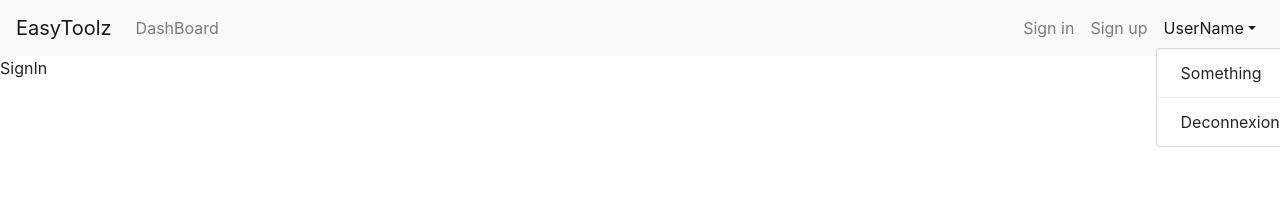
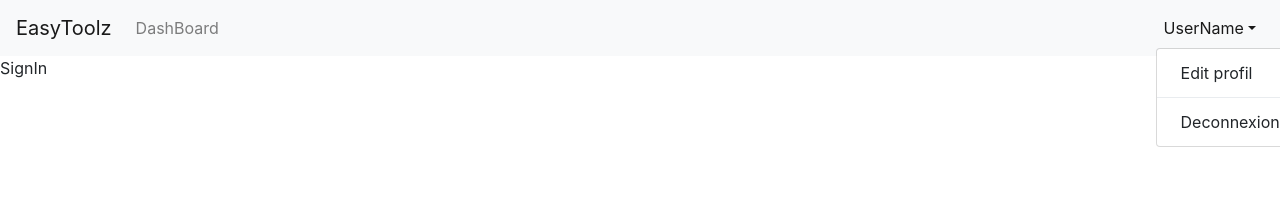
Before and after one commit to Double-i/HEIGVD-PRO-B-05, a React (Create React App) app in the folder Project/src/main/frontend/: page /SignIn in a window 1280 px wide. Both pictures are taken after a click on the button "UserName". Shown: the top 197 px of the page. Built offline with nearby package versions, Linux system fonts and the light colour scheme.

Commit message:
Added some logic (if the user is logged or not) in the navbar

```diff
--- a/Project/src/main/frontend/src/common/NavigationBar.js
+++ b/Project/src/main/frontend/src/common/NavigationBar.js
@@ -4,16 +4,38 @@ import {
     Switch,
     Route
 } from "react-router-dom";
-import { Button, Navbar, Nav, NavDropdown } from 'react-bootstrap';
+import {Navbar, Nav, NavDropdown } from 'react-bootstrap';
 
 import DashBoard from "../userDashboard/DashBoard";
 import Home from "../Home/Home";
 import SignIn from "../signIn/SignIn";
 import SignUp from "../signUp/SignUp";
 
+import SessionHelper from "./SessionHelper";
 
 class NavigationBar extends React.Component {
     render() {
+
+        let sessionHelper = new SessionHelper();
+        let signIn = null;
+        let signUp = null;
+        let dashboard = null;
+        let userDropDown = null;
+
+
+        if(sessionHelper.isUserLogged()) {
+            dashboard = <Nav.Link href="/DashBoard">DashBoard</Nav.Link>;
+            userDropDown =
+                <NavDropdown title="UserName" id="basic-nav-dropdown">
+                <NavDropdown.Item href="/EditProfil">Edit profil</NavDropdown.Item>
+                <NavDropdown.Divider />
+                <NavDropdown.Item href="/Disconnect">Deconnexion</NavDropdown.Item>
+                </NavDropdown>;
+        }else{
+            signIn = <Nav.Link href="/SignIn">Sign in</Nav.Link>;
+            signUp = <Nav.Link href="/SignUp">Sign up</Nav.Link>;
+        }
+
         return (
             <Router>
                 <Navbar bg="light" expand="lg">
@@ -21,19 +43,19 @@ class NavigationBar extends React.Component {
                     <Navbar.Toggle aria-controls="basic-navbar-nav" />
                     <Navbar.Collapse id="basic-navbar-nav">
                         <Nav className="mr-auto">
-                            <Nav.Link href="/DashBoard">DashBoard</Nav.Link>
+                            {dashboard}
                         </Nav>
                         <Nav className="ml-auto">
-                            <Nav.Link href="/SignIn">Sign in</Nav.Link>
-                            <Nav.Link href="/SignUp">Sign up</Nav.Link>
-                            <NavDropdown title="UserName" id="basic-nav-dropdown">
-                                <NavDropdown.Item href="/Something">Something</NavDropdown.Item>
-                                <NavDropdown.Divider />
-                                <NavDropdown.Item href="/Disconnect">Deconnexion</NavDropdown.Item>
-                            </NavDropdown>
+                            {signIn}
+                            {signUp}
+                            {userDropDown}
                         </Nav>
                     </Navbar.Collapse>
                 </Navbar>
+
+
+
+
 
                 <Switch>
                     <Route path="/Home">
--- /dev/null
+++ b/Project/src/main/frontend/src/common/SessionHelper.js
@@ -0,0 +1,8 @@
+
+class SessionHelper {
+    isUserLogged() {
+        return true; //TODO
+    }
+}
+
+export default SessionHelper;
```
